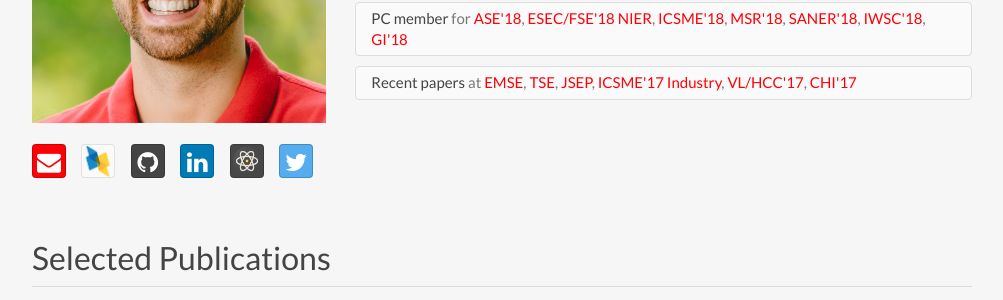
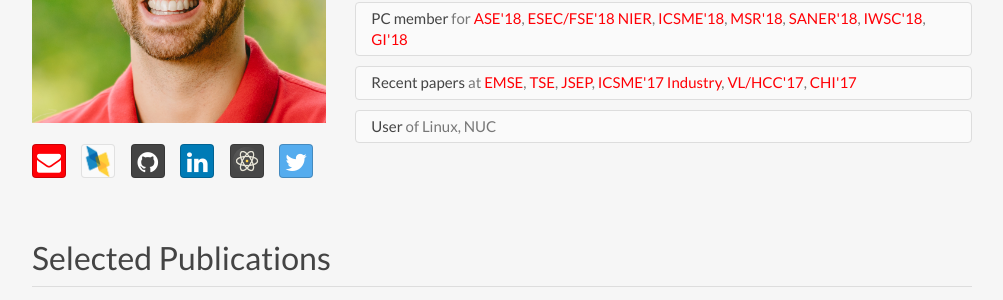
Before and after one commit to nkraft/nkraft.github.io, a Jekyll site: the page built from index.html, in a window 1280 px wide and 900 px high. Shown: the part 262-562 px from the top of the window, without its empty margins (138-1141 px from the left). Built offline with Jekyll 4.4.1, drawn with Linux system fonts in a browser that asks for light colours; nearby versions of some CDN libraries.

Commit message:
Update header.html

```diff
--- a/_includes/header.html
+++ b/_includes/header.html
@@ -81,6 +81,15 @@
                                     </span>
                                 </li>
                             </ul>
+                            <ul class="list-group">
+                                <li class="list-group-item">
+                                    <span class="list-group-item-heading">User</span>
+                                    <span class="list-group-item-text">
+                                        of
+                                        Linux, NUC
+                                    </span>
+                                </li>
+                            </ul>
                         </div>
                     </div>
                 </div>
```
